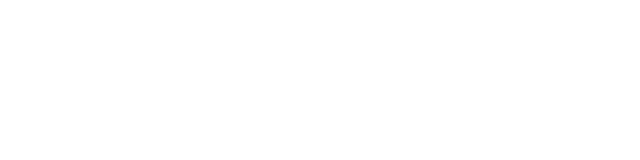
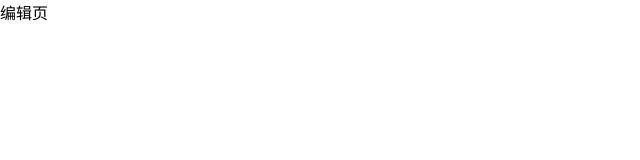
Before and after one commit to itcast-hsian/news-43, a Vue app: page /edit-profile in a window 1280 px wide. Shown: the top 160 px of the page, without its empty margins (0-640 px from the left). Built offline with nearby package versions, Linux system fonts and the light colour scheme; a small style sheet from the web is missing.

Commit message:
创建编辑资料页

```diff
--- a/src/router/index.js
+++ b/src/router/index.js
@@ -23,6 +23,11 @@
 		// 个人中心页
 		path: "/personal",
 		component: () => import("@/views/Personal")
+	},
+	{
+		// 编辑页
+		path: "/edit-profile",
+		component: () => import("@/views/EditProfile")
 	}
 ]
 
--- /dev/null
+++ b/src/views/EditProfile.vue
@@ -0,0 +1,10 @@
+<template>
+    <div>编辑页</div>
+</template>
+
+<script>
+export default {};
+</script>
+
+<style>
+</style>
--- a/src/views/Personal.vue
+++ b/src/views/Personal.vue
@@ -10,6 +10,7 @@
 		</div>
 
 		<!-- 头部 -->
+		<router-link to="/edit-profile">
 			<div class="header">
 				<!-- 头像 -->
 				<div class="avatar">
@@ -33,6 +34,7 @@
 				<!-- 右侧的箭头图标 -->
 				<span class="arrow iconfont iconjiantou1"></span>
 			</div>
+		</router-link>
 
 		<!-- 组件的调用，单双标签都可以 -->
 		<!-- :key不是报错，可以不加，
```
Lines whose indentation alone changed are shown as unchanged.
